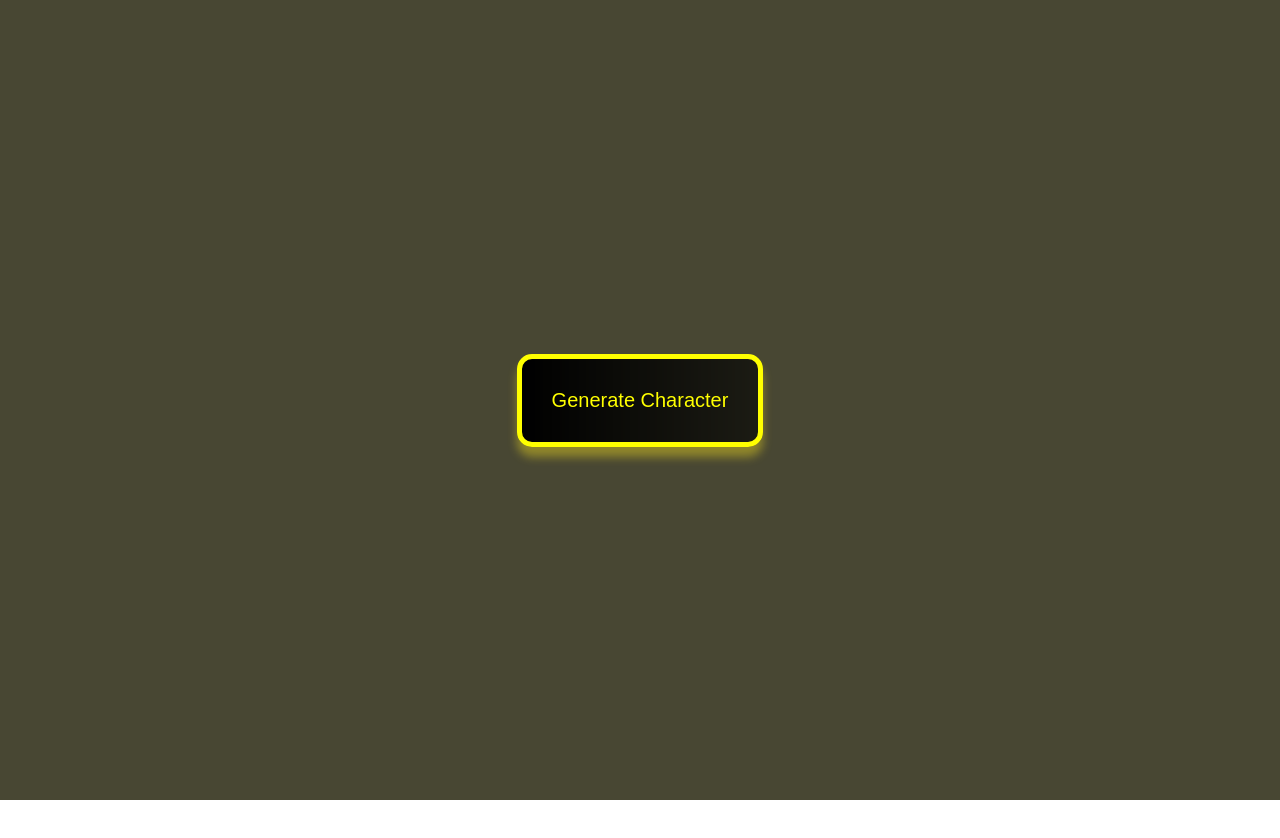
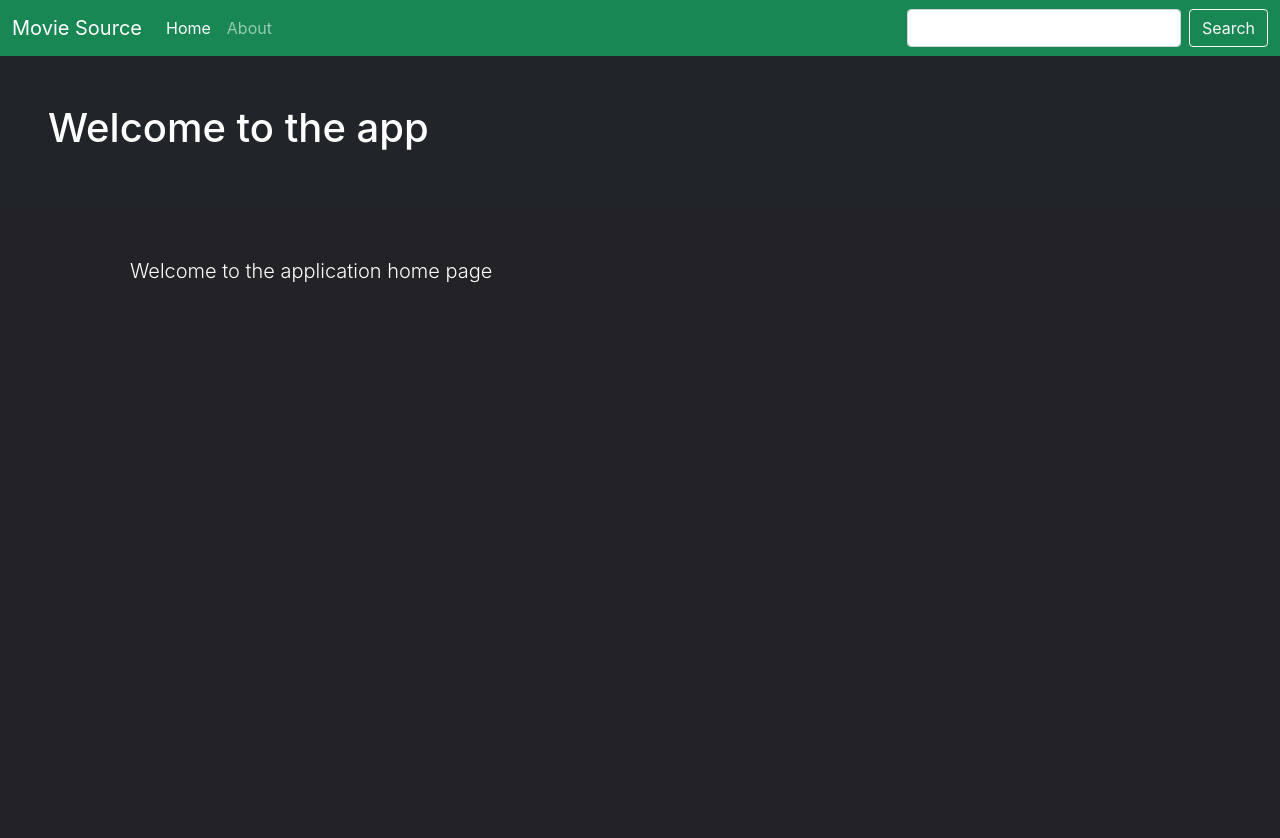
Before and after one commit to ONTI98/MovieApp, a React (Create React App) app: page / in a window 1280 px wide. Shown: the top 838 px of the page. Before the commit the page ends 800 px from the top, so only its background shows below. Built offline with nearby package versions, Linux system fonts and the light colour scheme; no server answers.

Commit message:
Created Movie component

```diff
--- a/package.json
+++ b/package.json
@@ -9,7 +9,9 @@
     "@testing-library/user-event": "^13.5.0",
     "react": "^19.1.0",
     "react-dom": "^19.1.0",
-    "react-scripts": "5.0.1",
+    "react-router": "^5.2.0",
+    "react-router-dom": "^5.3.4",
+    "react-scripts": "^5.0.1",
     "web-vitals": "^2.1.4"
   },
   "scripts": {
--- a/public/index.html
+++ b/public/index.html
@@ -9,6 +9,8 @@
       name="description"
       content="Web site created using create-react-app"
     />
+    <link href="https://cdn.jsdelivr.net/npm/bootstrap@5.0.2/dist/css/bootstrap.min.css" rel="stylesheet" integrity="sha384-EVSTQN3/azprG1Anm3QDgpJLIm9Nao0Yz1ztcQTwFspd3yD65VohhpuuCOmLASjC" crossorigin="anonymous">
+
     <link rel="apple-touch-icon" href="%PUBLIC_URL%/logo192.png" />
     <!--
       manifest.json provides metadata used when your web app is installed on a
@@ -39,5 +41,8 @@
       To begin the development, run `npm start` or `yarn start`.
       To create a production bundle, use `npm run build` or `yarn build`.
     -->
+      <script src="https://cdn.jsdelivr.net/npm/@popperjs/core@2.9.2/dist/umd/popper.min.js" integrity="sha384-IQsoLXl5PILFhosVNubq5LC7Qb9DXgDA9i+tQ8Zj3iwWAwPtgFTxbJ8NT4GN1R8p" crossorigin="anonymous"></script>
+      <script src="https://cdn.jsdelivr.net/npm/bootstrap@5.0.2/dist/js/bootstrap.min.js" integrity="sha384-cVKIPhGWiC2Al4u+LWgxfKTRIcfu0JTxR+EQDz/bgldoEyl4H0zUF0QKbrJ0EcQF" crossorigin="anonymous"></script>
+
   </body>
 </html>
--- a/src/App.css
+++ b/src/App.css
@@ -1,72 +1,7 @@
 .App {
-  align-items: center;
-  text-align: center;
-}
-
-.App-logo {
-  height: 40vmin;
-  pointer-events: none;
-}
-
-@media (prefers-reduced-motion: no-preference) {
-  .App-logo {
-    animation: App-logo-spin infinite 20s linear;
-  }
-}
-
-.App-header {
-  background-color: #484733;
+  align-items:center;
+   background-color: #010006dd;
   min-height: 100vh;
-  display: flex;
-  flex-direction: column;
-  align-items: center;
-  justify-content: center;
   font-size: calc(10px + 2vmin);
   color: rgb(255, 255, 255);
 }
-
-.App-link {
-  color: #61fb85;
-}
-.btn:hover{
-  transition-duration: 500ms;
-  transform: translateY(-8px);
-
-}
-
-.btn{
-  padding: 30px;
-  border-radius: 15px;
-  border: 5px solid yellow;
-  font-size: 20px;
-  color: yellow;
-  background:linear-gradient(to right, hsl(0, 0%, 0%), #0000009e) ;
-  box-shadow: 0 10px 10px rgba(255, 232, 31, 0.4);
-
-}
-@keyframes App-logo-spin {
-  from {
-    transform: rotate(0deg);
-  }
-  to {
-    transform: rotate(360deg);
-  }
-}
-.characterImage{
-  box-shadow: 0 10px 20px rgba(31, 255, 244, 0.783);
-  border: 5px solid rgba(0, 255, 200, 0.802);
-  margin: auto;
-  border-radius: 50%;
-  height:350px;
-  width:350px;
-  animation: fadeIn 3000ms;
-}
-@keyframes fadeIn{
-  from{
-    opacity:0;
-  }
-  to{
-    opacity: 1;
-  }
-
-}
--- a/src/App.js
+++ b/src/App.js
@@ -1,17 +1,49 @@
+import "./App.css";
+import Home from "./components/Home";
+import Navbar from "./components/Navbar";
+import About from "./components/About";
+import { Switch } from "react-router-dom";
+import { Route } from "react-router-dom";
+import Search from "./components/Search";
+import { useEffect } from "react";
+import { useState } from "react";
+import Movie from "./components/Movie";
 
-import './App.css';
-import StarWars from "./Myitem";
+function App() {
+  //states/hooks
+
+  const [searchResults, setSearchResults] = useState([]);
+  const [searchText, setSearchText] = useState(" ");
+
+  //making an API request using the fetch api,useEffect
+  const key = "6e98202366e84040d483b4a1464c6649";
+
+  useEffect(()=>{
+    fetch(`https://api.themoviedb.org/3/search/movie?query=${searchText}&api_key=${key}&language=en-US&page=1`)
+    .then(response => response.json())
+    .then(data =>{
+      setSearchResults(data.results)
+    })
+  },[searchText])
 
 
-
-function App() {
   return (
-    <div className="App">
-      <header className="App-header">
-
-      <StarWars />
-      </header>
-    </div>
+    <>
+      <Navbar searchText={searchText} setSearchText={setSearchText} />
+      <div className="App">
+        <Switch>
+          <Route path="/" exact>
+            <Home />
+          </Route>
+          <Route path="/about" exact>
+            <About />
+          </Route>
+          <Route path="/search" exact>
+            <Search searchText={searchText} searchResults={searchResults} />
+          </Route>
+        </Switch>
+      </div>
+    </>
   );
 }
 
--- a/src/Myitem.js
+++ /dev/null
@@ -1,99 +0,0 @@
-import React from "react";
-
-
-
-//create the component for the afiliationitem
-
-class AffiliationItem extends React.Component{
-    render(){
-        return(
-                <li>
-                    {this.props.aff}
-                </li>
-        )
-    }
-}
-
-class StarWars extends React.Component{
-
-    //create state
-    constructor(){
-        super()
-        this.state={
-            visibleStats:false,
-            image:null,
-            height:null,
-            homeworld:null,
-            affiliations:[],
-        }
-    }
-
-    //update state every time a click event is created
-    generateCharacter(){
-        //Create a random numbers generator
-        const number=Math.random() * 87
-        const randomNumber=Math.round(number)
-        //api request
-        fetch(`https://akabab.github.io/starwars-api/api/id/${randomNumber}.json`)
-        .then(Response => Response.json())
-        .then(data =>{
-
-        console.log(data)
-
-        this.setState({
-            visibleStats:true,
-            image:data.image,
-            name:data.name,
-            height:data.height,
-            homeworld:data.homeworld,
-            affiliations:data.affiliations,
-        })
-        })
-
-    }
-
-    render()
-    {
-        //craete a variable for the affiliation object
-        //ise the map function
-        const affiliation=this.state.affiliations.map(aff =>{
-            return <AffiliationItem aff={aff}/>
-            //use the component and give it a prop
-        })
-
-        return(
-
-           <div>
-            {/* if statement taht specifies that the stats will show only when the
-            button is pressed */}
-            {this.state.visibleStats &&
-            <div>
-
-                <div >
-                    <img src={this.state.image} className="characterImage"></img>
-                </div>
-                <h1>{this.state.name}</h1>
-                <p>height: {this.state.height} m</p>
-                <h3>Homeworld</h3>
-                {this.state.homeworld}
-                <ul>
-                    {/* loop through the affilications array */}
-                    <h2>Affiliations</h2>
-                    {/* use map function to loop through array */}
-                {affiliation}
-                </ul>
-
-            </div>
-
-            }
-
-            <button onClick={()=> this.generateCharacter()}
-            type="button"
-            className="btn" >Generate Character</button>
-           </div>
-
-        )
-    }
-}
-
-export default StarWars;
--- /dev/null
+++ b/src/components/About.js
@@ -0,0 +1,24 @@
+import Hero from "./Hero";
+const About = () => {
+  return (
+    <>
+    <div>
+      <Hero text="About this application" />
+    </div>
+
+
+      <div className="container">
+        <div className="row">
+          <div className="col m-5 lead">
+            <p>
+              Content covering all the information you need about this
+              application
+            </p>
+          </div>
+        </div>
+      </div>
+    </>
+  );
+};
+
+export default About;
--- /dev/null
+++ b/src/components/Hero.js
@@ -0,0 +1,15 @@
+const Hero = ({text}) => {
+  return (
+    <>
+      <div className="container-fluid bg-dark ">
+        <div className="row ">
+          <div className="col  p-5">
+            <h1>{text}</h1>
+          </div>
+        </div>
+      </div>
+    </>
+  );
+};
+
+export default Hero;
--- /dev/null
+++ b/src/components/Home.js
@@ -0,0 +1,18 @@
+import Hero from "./Hero";
+
+const Home = () => {
+  return (
+    <>
+      <Hero text="Welcome to the app" />
+      <div className="container">
+        <div className="row">
+          <div className="col m-5 lead ">
+            <p >Welcome to the application home page</p>
+          </div>
+        </div>
+      </div>
+    </>
+  );
+};
+
+export default Home;
--- /dev/null
+++ b/src/components/Movie.js
@@ -0,0 +1,10 @@
+const Movie=()=>{
+    rteturn (
+        <>
+        </>
+    )
+}
+
+
+
+export default Movie;
--- /dev/null
+++ b/src/components/Navbar.js
@@ -0,0 +1,63 @@
+import { Link } from "react-router-dom";
+import { useHistory } from "react-router-dom";
+
+const Navbar = ({ searchText, setSearchText }) => {
+  const history = useHistory();
+
+  const changeSearchText = (event) => {
+    history.push("/search")
+    setSearchText(event.target.value);
+  };
+
+  return (
+    <>
+      <nav className="navbar navbar-expand-lg navbar-dark bg-success ">
+        <div className="container-fluid">
+          <Link className="navbar-brand" to="#">
+            Movie Source
+          </Link>
+          <button
+            className="navbar-toggler"
+            type="button"
+            data-bs-toggle="collapse"
+            data-bs-target="#navbarSupportedContent"
+            aria-controls="navbarSupportedContent"
+            aria-expanded="false"
+            aria-label="Toggle navigation"
+          >
+            <span className="navbar-toggler-icon"></span>
+          </button>
+          <div className="collapse navbar-collapse" id="navbarSupportedContent">
+            <ul className="navbar-nav me-auto mb-2 mb-lg-0">
+              <li className="nav-item">
+                <Link className="nav-link active" aria-current="page" to="/">
+                  Home
+                </Link>
+              </li>
+              <li className="nav-item">
+                <Link className="nav-link" to="/about">
+                  About
+                </Link>
+              </li>
+            </ul>
+            <form className="d-flex">
+              <input
+                className="form-control me-2"
+                type="search"
+                placeholder="Search"
+                aria-label="Search"
+                value={searchText}
+                onChange={changeSearchText}
+              />
+              <button className="btn btn-outline-light" type="submit">
+                Search
+              </button>
+            </form>
+          </div>
+        </div>
+      </nav>
+    </>
+  );
+};
+
+export default Navbar;
--- /dev/null
+++ b/src/components/Search.js
@@ -0,0 +1,45 @@
+import Hero from "./Hero";
+import { Link } from "react-router-dom/cjs/react-router-dom.min";
+
+//link for searching movie:https://api.themoviedb.org/3/search/movie?query=Dog&include_adult=false&language=en-US&page=1
+
+const Search = ({ searchText, searchResults }) => {
+  const results = searchResults.map((response) => {
+    return (
+      <>
+        <div className="col">
+          <div className="card mt-5 p-0 bg-dark">
+            <img
+              src={`https://image.tmdb.org/t/p/w500/${response.poster_path}`}
+              className="card-img-top"
+              alt="..."
+            />
+            <div className="card-body">
+              <h5 className="card-title ">
+                {response.title}
+              </h5>
+
+              <Link to="#" className="btn btn-primary ">
+                Movie details
+              </Link>
+            </div>
+          </div>
+        </div>
+      </>
+    );
+  });
+
+  return (
+    <>
+      <Hero  className="" text={`searching for ${searchText}`} />
+
+      <div className="container ">
+        <div className="row justify-content-center row-cols-2 row-cols-lg-5 row-cols-md-3">
+          {results}
+        </div>
+      </div>
+    </>
+  );
+};
+
+export default Search;
--- a/src/index.js
+++ b/src/index.js
@@ -1,13 +1,16 @@
-import React from 'react';
-import ReactDOM from 'react-dom/client';
-import './index.css';
-import App from './App';
-import reportWebVitals from './reportWebVitals';
+import React from "react";
+import ReactDOM from "react-dom/client";
+import "./index.css";
+import App from "./App";
+import reportWebVitals from "./reportWebVitals";
+import { BrowserRouter } from "react-router-dom";
 
-const root = ReactDOM.createRoot(document.getElementById('app'));
+const root = ReactDOM.createRoot(document.getElementById("app"));
 root.render(
   <React.StrictMode>
-    <App />
+    <BrowserRouter>
+      <App />
+    </BrowserRouter>
   </React.StrictMode>
 );
 
```
Also changed, not shown: 2 other files (tests, documents, lock files or other folders).
